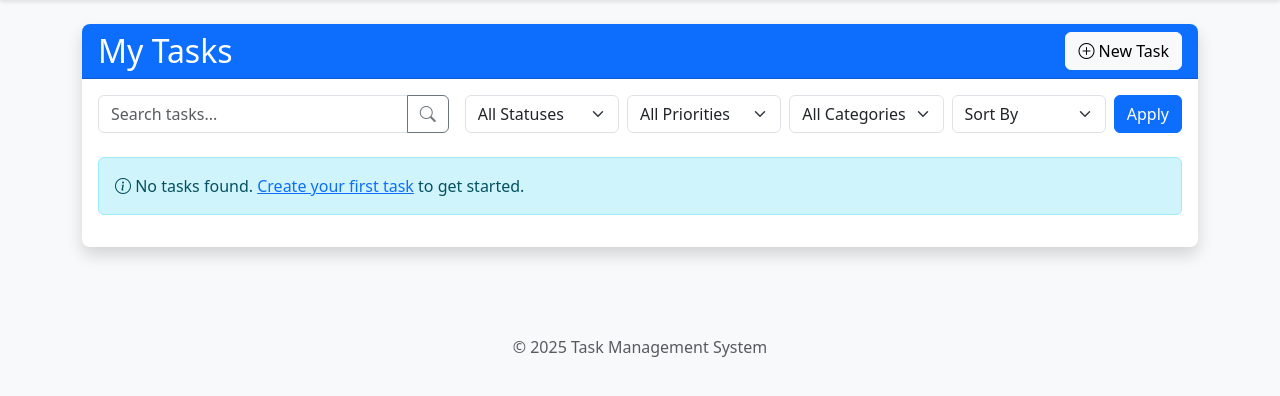
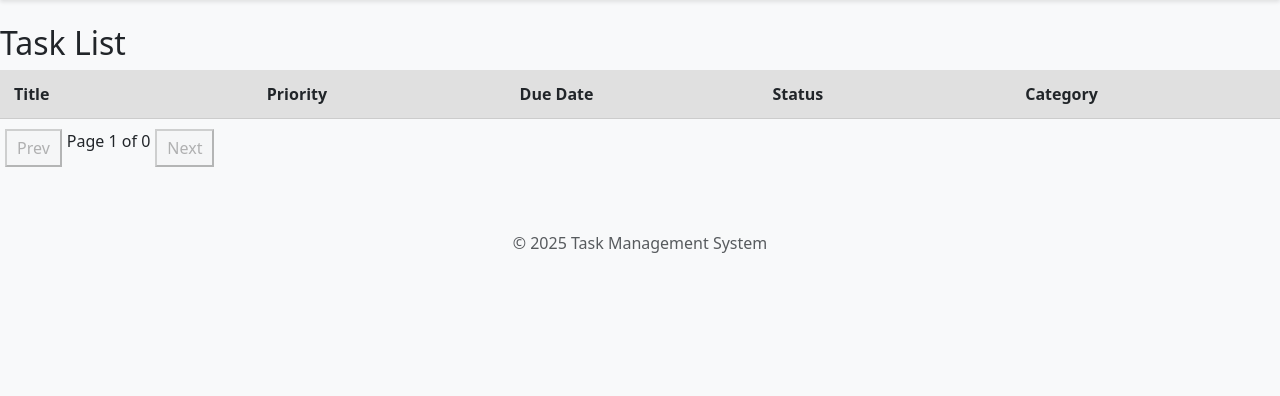
Before and after one commit to heena-gokari-jp/Task-management-system, a Django app: page /tasks/ in a window 1280 px wide. Shown: the part 56-452 px from the top of the page. Run offline with Django 4.2, Linux system fonts and the light colour scheme; a user stored in the database is signed in; data comes from the database, SQL or seed files in the repository; both versions use the stored data as it was after the commit.

Commit message:
Pagination and Sorting

```diff
--- a/tasks/views.py
+++ b/tasks/views.py
@@ -1,10 +1,236 @@
+# from django.shortcuts import render, redirect, get_object_or_404
+# from django.contrib.auth.decorators import login_required
+# from django.contrib import messages
+# from django.db.models import Q
+# from .models import Task, Category
+# from .forms import TaskForm, CategoryForm
+
+
+# @login_required
+# def task_list(request):
+#     """
+#     Display a list of tasks for the logged-in user with filtering, searching, and sorting.
+
+#     Supports filtering by status, priority, and category, as well as searching
+#     by title, description, or category name. Also allows sorting by due date or priority.
+
+#     Template: tasks/task_list.html
+#     """
+#     try:
+#         tasks = Task.objects.filter(user=request.user)
+
+#         # Filters
+#         status_filter = request.GET.get('status')
+#         if status_filter:
+#             tasks = tasks.filter(status=status_filter)
+
+#         priority_filter = request.GET.get('priority')
+#         if priority_filter:
+#             tasks = tasks.filter(priority=priority_filter)
+
+#         category_filter = request.GET.get('category')
+#         if category_filter:
+#             tasks = tasks.filter(categories__id=category_filter)
+
+#         # Search
+#         search_query = request.GET.get('search')
+#         if search_query:
+#             tasks = tasks.filter(
+#                 Q(title__icontains=search_query) |
+#                 Q(description__icontains=search_query) |
+#                 Q(categories__name__icontains=search_query)
+#             ).distinct()
+
+#         # Sort
+#         sort_by = request.GET.get('sort_by')
+#         if sort_by == 'due_date':
+#             tasks = tasks.order_by('due_date')
+#         elif sort_by == 'priority':
+#             tasks = tasks.order_by('-priority')  # Simplified sorting logic
+
+#         categories = Category.objects.filter(user=request.user)
+
+#         context = {
+#             'tasks': tasks,
+#             'categories': categories,
+#             'current_status': status_filter,
+#             'current_priority': priority_filter,
+#             'current_category': category_filter,
+#             'search_query': search_query,
+#         }
+#         return render(request, 'tasks/task_list.html', context)
+#     except Exception as e:
+#         messages.error(request, f"An error occurred: {str(e)}")
+#         return render(request, 'tasks/task_list.html', {'tasks': [], 'categories': []})
+
+
+# @login_required
+# def task_detail(request, pk):
+#     """
+#     Display the details of a single task owned by the user.
+
+#     Args:
+#         pk (int): Primary key of the task.
+
+#     Template: tasks/task_detail.html
+#     """
+#     task = get_object_or_404(Task, pk=pk, user=request.user)
+#     return render(request, 'tasks/task_detail.html', {'task': task})
+
+
+# @login_required
+# def task_create(request):
+#     """
+#     Handle creation of a new task.
+
+#     On POST, validates and saves the task. On GET, displays the empty task form.
+
+#     Template: tasks/task_form.html
+#     """
+#     if request.method == 'POST':
+#         form = TaskForm(request.POST, user=request.user)
+#         if form.is_valid():
+#             try:
+#                 task = form.save(commit=False)
+#                 task.user = request.user
+#                 task.save()
+#                 form.save_m2m()
+#                 messages.success(request, 'Task created successfully!')
+#                 return redirect('tasks:task_list')
+#             except Exception as e:
+#                 messages.error(request, f"An error occurred while creating the task: {str(e)}")
+#         else:
+#             print(form.errors)
+#     else:
+#         form = TaskForm(user=request.user)
+
+#     return render(request, 'tasks/task_form.html', {'form': form, 'title': 'Create Task'})
+
+
+# @login_required
+# def task_update(request, pk):
+#     """
+#     Handle editing of an existing task.
+
+#     Args:
+#         pk (int): Primary key of the task.
+
+#     On POST, saves the updated task. On GET, shows pre-filled form.
+
+#     Template: tasks/task_form.html
+#     """
+#     task = get_object_or_404(Task, pk=pk, user=request.user)
+
+#     if request.method == 'POST':
+#         form = TaskForm(request.POST, instance=task, user=request.user)
+#         if form.is_valid():
+#             try:
+#                 form.save()
+#                 messages.success(request, 'Task updated successfully!')
+#                 return redirect('tasks:task_detail', pk=task.pk)
+#             except Exception as e:
+#                 messages.error(request, f"An error occurred while updating the task: {str(e)}")
+#         else:
+#             print(form.errors)
+#     else:
+#         form = TaskForm(instance=task, user=request.user)
+
+#     return render(request, 'tasks/task_form.html', {'form': form, 'title': 'Update Task'})
+
+
+# @login_required
+# def task_delete(request, pk):
+#     """
+#     Handle deletion of a task.
+
+#     Args:
+#         pk (int): Primary key of the task.
+
+#     Template: tasks/task_confirm_delete.html
+#     """
+#     task = get_object_or_404(Task, pk=pk, user=request.user)
+
+#     if request.method == 'POST':
+#         try:
+#             task.delete()
+#             messages.success(request, 'Task deleted successfully!')
+#             return redirect('tasks:task_list')
+#         except Exception as e:
+#             messages.error(request, f"An error occurred while deleting the task: {str(e)}")
+
+#     return render(request, 'tasks/task_confirm_delete.html', {'task': task})
+
+
+# @login_required
+# def category_list(request):
+#     """
+#     Display a list of categories owned by the user.
+
+#     Template: tasks/category_list.html
+#     """
+#     categories = Category.objects.filter(user=request.user)
+#     return render(request, 'tasks/category_list.html', {'categories': categories})
+
+
+# @login_required
+# def category_create(request):
+#     """
+#     Handle creation of a new category.
+
+#     On POST, validates and saves the category. On GET, shows a blank form.
+
+#     Template: tasks/category_form.html
+#     """
+#     if request.method == 'POST':
+#         form = CategoryForm(request.POST)
+#         if form.is_valid():
+#             try:
+#                 category = form.save(commit=False)
+#                 category.user = request.user
+#                 category.save()
+#                 messages.success(request, 'Category created successfully!')
+#                 return redirect('tasks:category_list')
+#             except Exception as e:
+#                 messages.error(request, f"An error occurred while creating the category: {str(e)}")
+#     else:
+#         form = CategoryForm()
+
+#     return render(request, 'tasks/category_form.html', {'form': form})
+
+
+# @login_required
+# def category_delete(request, pk):
+#     """
+#     Handle deletion of a category.
+
+#     Args:
+#         pk (int): Primary key of the category.
+
+#     Template: tasks/category_confirm_delete.html
+#     """
+#     category = get_object_or_404(Category, pk=pk, user=request.user)
+
+#     if request.method == 'POST':
+#         try:
+#             category.delete()
+#             messages.success(request, 'Category deleted successfully!')
+#             return redirect('tasks:category_list')
+#         except Exception as e:
+#             messages.error(request, f"An error occurred while deleting the category: {str(e)}")
+
+#     return render(request, 'tasks/category_confirm_delete.html', {'category': category})
+
+
+
+from django.core.serializers.json import DjangoJSONEncoder
+from django.forms import model_to_dict
 from django.shortcuts import render, redirect, get_object_or_404
 from django.contrib.auth.decorators import login_required
 from django.contrib import messages
 from django.db.models import Q
 from .models import Task, Category
 from .forms import TaskForm, CategoryForm
-
+import json
 
 @login_required
 def task_list(request):
@@ -17,7 +243,7 @@ def task_list(request):
     Template: tasks/task_list.html
     """
     try:
-        tasks = Task.objects.filter(user=request.user)
+        tasks = Task.objects.filter(user=request.user).prefetch_related('categories')
 
         # Filters
         status_filter = request.GET.get('status')
@@ -49,16 +275,29 @@ def task_list(request):
             tasks = tasks.order_by('-priority')  # Simplified sorting logic
 
         categories = Category.objects.filter(user=request.user)
+        category_dict = {cat.id: cat.name for cat in categories}
+
+        tasks_list = list(tasks)
+        tasks_data = []
+
+        for task in tasks_list:
+            task_dict = model_to_dict(task,exclude=['categories'])
+            category_names = [category_dict.get(cat.id, '') for cat in task.categories.all()]
+            task_dict['category_names'] = ", ".join(filter(None, category_names))
+            tasks_data.append(task_dict)
+
+        tasks_json = json.dumps(tasks_data, cls=DjangoJSONEncoder)
 
         context = {
             'tasks': tasks,
+            'tasks_json': tasks_json,
             'categories': categories,
             'current_status': status_filter,
             'current_priority': priority_filter,
             'current_category': category_filter,
             'search_query': search_query,
         }
-        return render(request, 'tasks/task_list.html', context)
+        return render(request, 'tasks/task_list_new.html', context)
     except Exception as e:
         messages.error(request, f"An error occurred: {str(e)}")
         return render(request, 'tasks/task_list.html', {'tasks': [], 'categories': []})
--- a/templates/tasks/task_list.html
+++ b/templates/tasks/task_list.html
@@ -1,4 +1,4 @@
-{% extends 'base.html' %}
+{ % extends 'base.html' %}
 
 {% block content %}
 <div class="container mt-4">
@@ -55,7 +55,7 @@
                                 </div>
                             </div>
                         </div>
-                    </form>
+                    </form> -->
 
                     <!-- Tasks List -->
                     {% if tasks %}
@@ -109,3 +109,6 @@
     </div>
 </div>
 {% endblock %}
+
+
+-->
--- /dev/null
+++ b/templates/tasks/task_list_new.html
@@ -0,0 +1,137 @@
+{% extends "base.html" %}
+
+{% block content %}
+<h2>Task List</h2>
+
+<div class="task-header">
+  <div class="col" data-field="title">Title</div>
+  <div class="col" data-field="priority">Priority</div>
+  <div class="col" data-field="due_date">Due Date</div>
+  <div class="col" data-field="status">Status</div>
+  <div class="col" data-field="category">Category</div>
+</div>
+
+<div id="taskList"></div>
+
+<div class="pagination">
+  <button id="prevPage">Prev</button>
+  <span id="pageInfo">Page 1</span>
+  <button id="nextPage">Next</button>
+</div>
+{% endblock %}
+
+{% block extra_js %}
+<script>
+  const tasks = JSON.parse('{{ tasks_json | escapejs }}');
+  let currentPage = 1;
+  const pageSize = 5;
+  let sortField = 'title';
+  let sortAsc = true;
+
+  function renderTasks() {
+    const sorted = [...tasks].sort((a, b) => {
+      let valA = a[sortField] || '';
+      let valB = b[sortField] || '';
+
+      if (sortField === 'due_date') {
+        valA = valA ? new Date(valA) : new Date(0);
+        valB = valB ? new Date(valB) : new Date(0);
+      }
+
+      const result = (valA > valB) ? 1 : (valA < valB) ? -1 : 0;
+      return sortAsc ? result : -result;
+    });
+
+    const totalPages = Math.ceil(tasks.length / pageSize);
+    const start = (currentPage - 1) * pageSize;
+    const pageTasks = sorted.slice(start, start + pageSize);
+
+    $('#taskList').empty();
+    pageTasks.forEach(task => {
+      $('#taskList').append(`
+        <div class="task-row row">
+          <div class="col">${task.title}</div>
+          <div class="col">${task.priority}</div>
+          <div class="col">${task.due_date || ''}</div>
+          <div class="col">${task.status}</div>
+          <div class="col">${task.category_names || ''}</div>
+        </div>
+      `);
+    });
+
+    // Update pagination info
+    $('#pageInfo').text(`Page ${currentPage} of ${totalPages}`);
+
+    // Enable/disable buttons
+    $('#prevPage').prop('disabled', currentPage <= 1);
+    $('#nextPage').prop('disabled', currentPage >= totalPages);
+  }
+
+  $('.pagination #prevPage').click(() => {
+    if (currentPage > 1) {
+      currentPage--;
+      renderTasks();
+    }
+  });
+
+  $('.pagination #nextPage').click(() => {
+    const totalPages = Math.ceil(tasks.length / pageSize);
+    if (currentPage < totalPages) {
+      currentPage++;
+      renderTasks();
+    }
+  });
+
+  $(document).on('click', '.task-header .col', function () {
+    const field = $(this).data('field');
+    if (sortField === field) {
+      sortAsc = !sortAsc;
+    } else {
+      sortField = field;
+      sortAsc = true;
+    }
+    currentPage = 1;
+    renderTasks();
+  });
+
+  $(document).ready(renderTasks);
+</script>
+
+{% endblock %}
+
+{% block extra_css %}
+<style>
+  .task-header, .task-row {
+    display: grid;
+    grid-template-columns: repeat(5, 1fr);
+    padding: 8px;
+    font-weight: bold;
+    background: #e0e0e0;
+    border-bottom: 1px solid #ccc;
+    cursor: pointer;
+  }
+
+  .task-row {
+    font-weight: normal;
+    background: #f9f9f9;
+  }
+
+  .task-row:nth-child(even) {
+    background: #f0f0f0;
+  }
+
+  .col {
+    padding: 4px 6px;
+  }
+
+  .pagination {
+    margin-top: 10px;
+    text-align: center;
+  }
+
+  .pagination button {
+    padding: 5px 10px;
+    margin: 0 5px;
+  }
+</style>
+{% endblock %}
```
Also changed, not shown: db.sqlite3.
